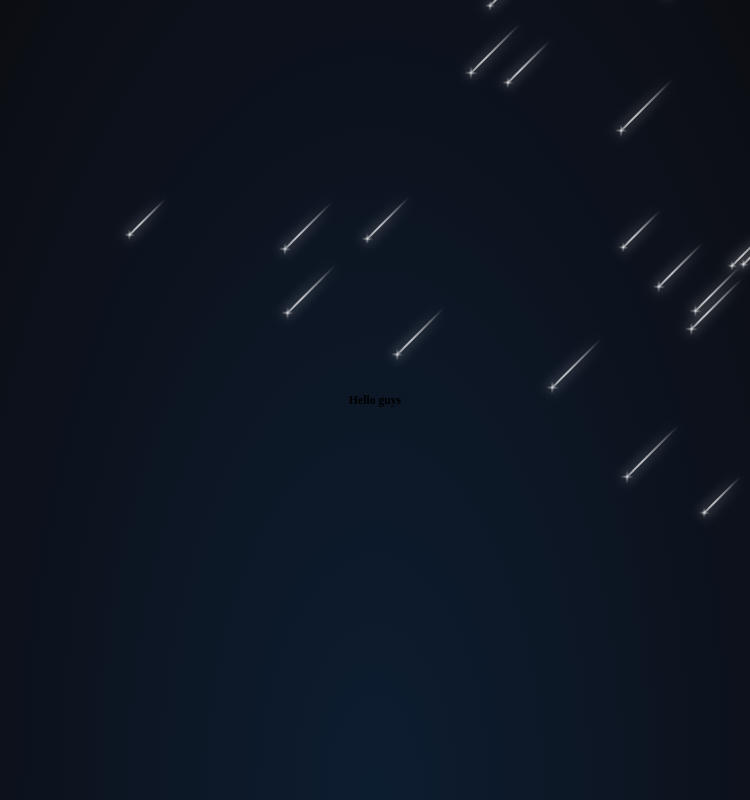
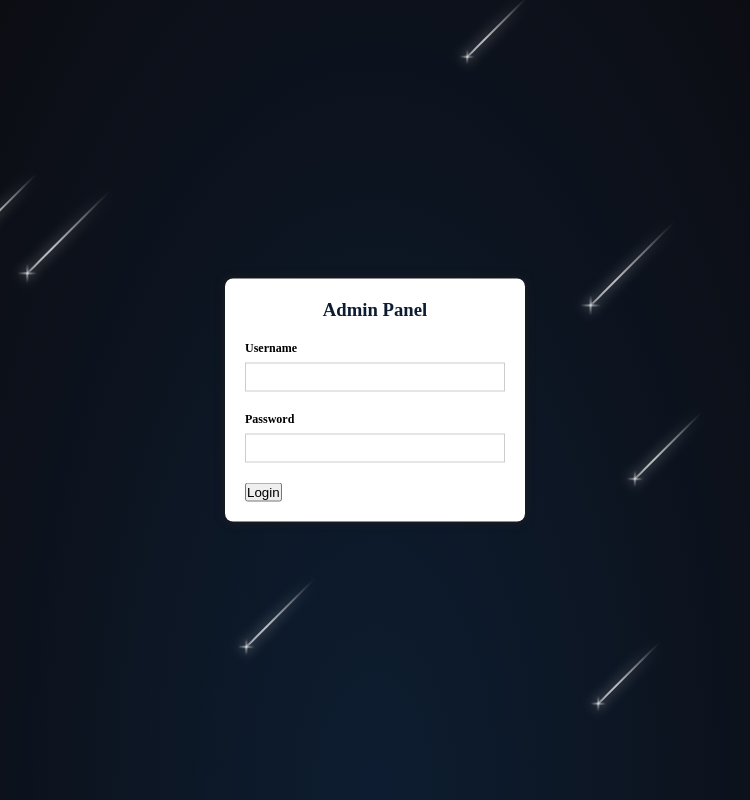
Before and after one commit to onknown54/router-manager, an Electron app: page src/renderer/index.html in a window 750 px wide. Drawn offline with Linux system fonts and the light colour scheme.

Commit message:
completed login page

```diff
--- a/src/renderer/index.html
+++ b/src/renderer/index.html
@@ -13,8 +13,7 @@
     <title>Router Manager</title>
     <link rel="stylesheet" href="css/styles.css" />
   </head>
-  <body>
-    <h3>Hello guys</h3>
+  <body class="body">
     <div class="stars">
       <div class="star"></div>
       <div class="star"></div>
@@ -67,5 +66,26 @@
       <div class="star"></div>
       <div class="star"></div>
     </div>
+
+    <div class="card">
+      <form action="#">
+        <div class="form__header">
+          <h3>Admin Panel</h3>
+        </div>
+        <div class="form__body">
+          <div class="form__group">
+            <label for="username">Username</label>
+            <input type="text" id="username" name="username" />
+          </div>
+          <div class="form__group">
+            <label for="password">Password</label>
+            <input type="text" id="password" name="password" />
+          </div>
+          <div class="form__group">
+            <button type="submit">Login</button>
+          </div>
+        </div>
+      </form>
+    </div>
   </body>
 </html>
--- a/src/renderer/sass/base/_base.scss
+++ b/src/renderer/sass/base/_base.scss
@@ -11,77 +11,15 @@ html {
 }
 
 body {
-  display: flex;
-  justify-content: center;
-  align-items: center;
-  min-height: 100vh;
-  background: radial-gradient(ellipse at bottom, #0d1d31 0%, #0c0d13 100%);
-  overflow: hidden;
-}
+  font-size: 1.6rem;
+  box-sizing: border-box;
 
-.stars {
-  position: fixed;
-  top: 0;
-  left: 0;
-  width: 100%;
-  height: 120%;
-  transform: rotate(-45deg);
-}
-
-.star {
-  $star-count: 50;
-  --star-color: #fff;
-  --star-tail-length: 6em;
-  --star-tail-height: 2px;
-  --star-width: calc(var(--star-tail-length) / 6);
-  --fall-duration: 9s;
-  --tail-fade-duration: var(--fall-duration);
-
-  position: absolute;
-  top: var(--top-offset);
-  left: 0;
-  width: var(--star-tail-length);
-  height: var(--star-tail-height);
-  color: var(--star-color);
-  background: linear-gradient(45deg, currentColor, transparent);
-  border-radius: 50%;
-  filter: drop-shadow(0 0 6px currentColor);
-  transform: translate3d(104em, 0, 0);
-  animation: fall var(--fall-duration) var(--fall-delay) linear infinite,
-    tail-fade var(--tail-fade-duration) var(--fall-delay) ease-out infinite;
-
-  @include sp-layout {
-    // For mobile performance, tail-fade animation will be removed QAQ
-    animation: fall var(--fall-duration) var(--fall-delay) linear infinite;
-  }
-
-  @for $i from 1 through $star-count {
-    &:nth-child(#{$i}) {
-      --star-tail-length: #{random_range(500em, 750em) / 100};
-      --top-offset: #{random_range(0vh, 10000vh) / 100};
-      --fall-duration: #{random_range(6000, 12000s) / 1000};
-      --fall-delay: #{random_range(0, 10000s) / 1000};
-    }
-  }
-
-  &::before,
-  &::after {
-    position: absolute;
-    content: "";
-    top: 0;
-    left: calc(var(--star-width) / -2);
-    width: var(--star-width);
-    height: 100%;
-    background: linear-gradient(45deg, transparent, currentColor, transparent);
-    border-radius: inherit;
-    animation: blink 2s linear infinite;
-  }
-
-  &::before {
-    transform: rotate(45deg);
-  }
-
-  &::after {
-    transform: rotate(-45deg);
+  &.body {
+    display: flex;
+    justify-content: center;
+    align-items: center;
+    min-height: 100vh;
+    background: radial-gradient(ellipse at bottom, #0d1d31 0%, #0c0d13 100%);
+    overflow: hidden;
   }
 }
--- a/src/renderer/sass/styles.scss
+++ b/src/renderer/sass/styles.scss
@@ -1,5 +1,11 @@
-@import "./abstracts/keyframes";
-@import "./abstracts/mixin";
-@import "./abstracts/variables";
+@import "abstracts/keyframes";
+@import "abstracts/mixin";
+@import "abstracts/variables";
 
-@import "./base/base";
+@import "base/base";
+@import "base/topograpy";
+@import "base/utilities";
+
+@import "components/btn";
+@import "components/form";
+@import "components/star";
```
Also changed, not shown: src/renderer/test.html (deleted, +0 -11 lines), src/renderer/css/styles.css, 1 other file.
